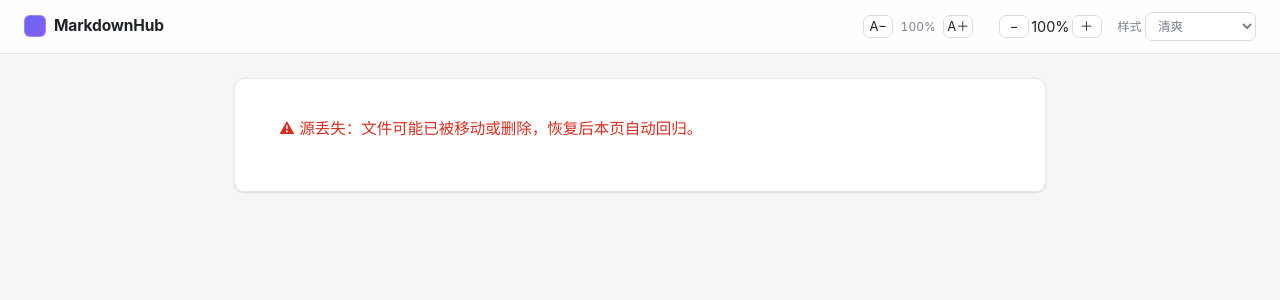
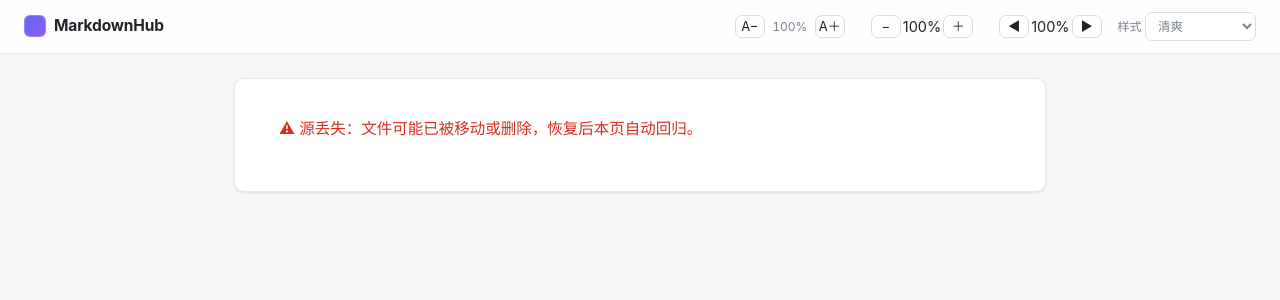
Before and after one commit to Yandy61/md_hub, a Flask app: page /doc/1 in a window 1280 px wide. Shown: the top 300 px of the page. Run offline with Flask 3, Linux system fonts and the light colour scheme; some libraries are stand-ins or nearby versions.

Commit message:
feat: add content column width control (◀ 100% ▶) to preview page
Co-Authored-By: Claude Code <noreply@anthropic.com>

```diff
--- a/mdhub/static/js/zoom.js
+++ b/mdhub/static/js/zoom.js
@@ -42,4 +42,16 @@
   makeControl({ out: "page-zoom-out", inn: "page-zoom-in", lvl: "page-zoom-level" },
     "mdhub-page-zoom", 50, 200,
     function (pct) { body.style.zoom = pct + "%"; });
+
+  // 文档宽度：内容栏 max-width = 主题默认宽度 × 比例；100% 恢复主题默认
+  var container = document.querySelector(".doc-container");
+  if (container) {
+    var baseW = 860;
+    try { baseW = parseFloat(getComputedStyle(container).maxWidth) || 860; } catch (e) {}
+    makeControl({ out: "width-out", inn: "width-in", lvl: "width-level" },
+      "mdhub-width", 50, 200,
+      function (pct) {
+        container.style.maxWidth = (pct === 100) ? "" : (baseW * pct / 100).toFixed(0) + "px";
+      });
+  }
 })();
--- a/mdhub/templates/doc.html
+++ b/mdhub/templates/doc.html
@@ -25,6 +25,11 @@
       <button id="page-zoom-out" title="缩小">−</button>
       <span id="page-zoom-level" title="点击重置 100%">100%</span>
       <button id="page-zoom-in" title="放大">＋</button>
+    </span>
+    <span class="zoom-ctrl" title="文档宽度（内容栏宽）">
+      <button id="width-out" title="变窄">◀</button>
+      <span id="width-level" title="点击重置 100%">100%</span>
+      <button id="width-in" title="变宽">▶</button>
     </span>
     <label style="font-size:12px;color:var(--muted)">样式
       <select id="theme-select"></select>
```
